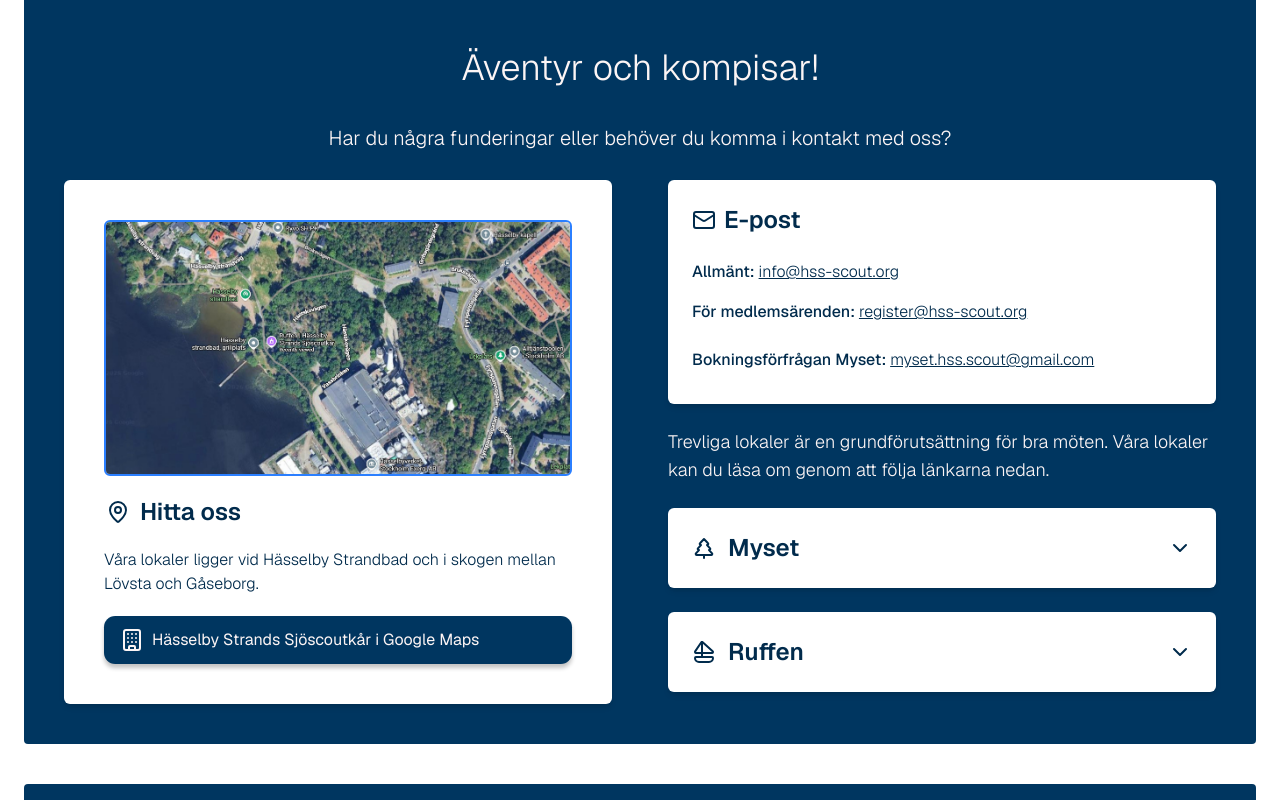
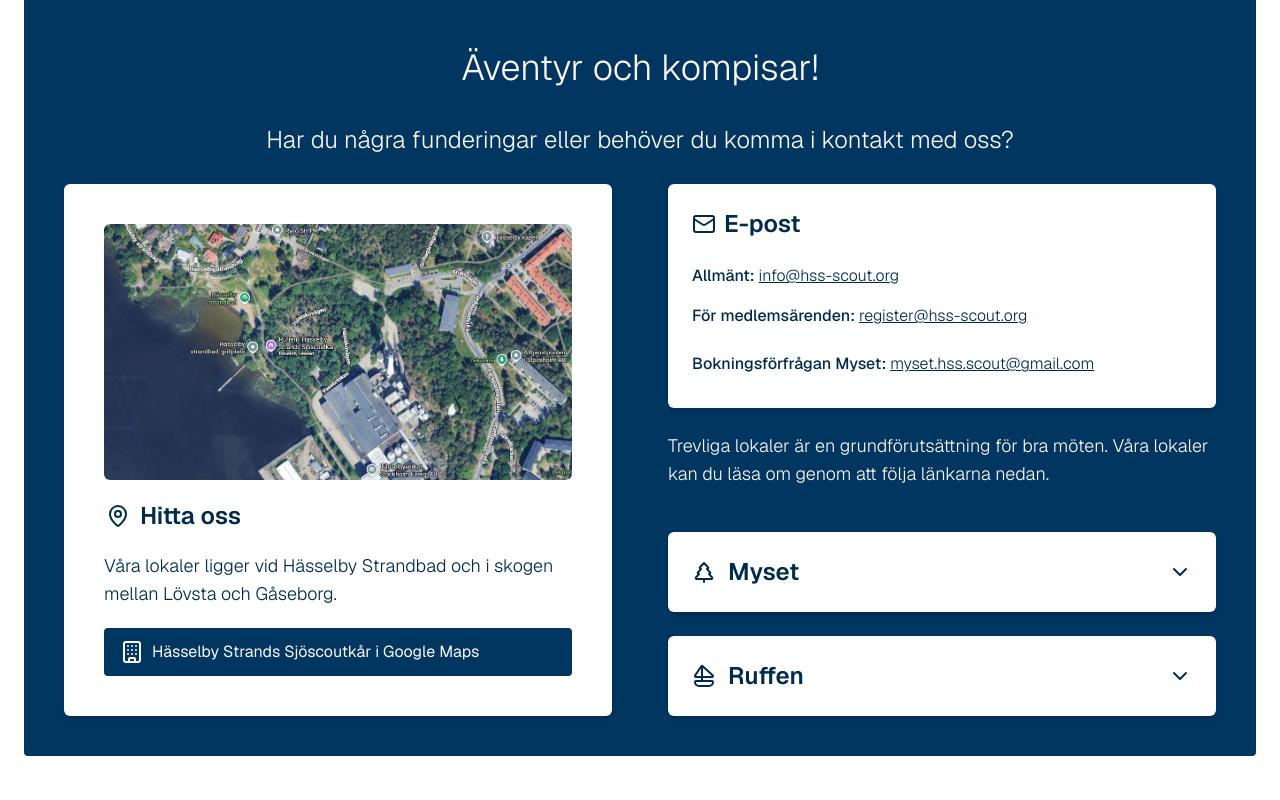
Before and after one commit to Busanz/hss_scouterna, a Next.js app: page /kontakta-oss in a window 1280 px wide. Shown: the part 500-1300 px from the top of the page. Built offline with nearby package versions, Linux system fonts and the light colour scheme.

Commit message:
contact us change border

```diff
--- a/src/app/globals.css
+++ b/src/app/globals.css
@@ -70,9 +70,9 @@ h2 {
   .btn {
     font-weight: 400;
     padding: 0.5rem 1rem;
-    border-radius: 0.7rem;
+    border-radius: 4px;
     cursor: pointer;
-    box-shadow: 0px 4px 4px 0px #0000003d;
+    /* box-shadow: 0px 4px 4px 0px #0000003d; */
   }
   .btn:hover {
     box-shadow: 0px 6px 8px 0px #00000052;
--- a/src/components/Maps.tsx
+++ b/src/components/Maps.tsx
@@ -1,20 +1,20 @@
-'use client'
+'use client';
 
 interface StaticMapProps {
-  src: string,
-  alt?:string,
+  src: string;
+  alt?: string;
 }
 
-const StaticMap = ({src, alt ='Map'}: StaticMapProps) => {
+const StaticMap = ({ src, alt = 'Map' }: StaticMapProps) => {
   return (
-    <div className="relative w-full h-48 md:h-56 lg:h-64 rounded-md overflow-hidden bg-blue-100 border-2 border-blue-500">
-    <img
-      src={src}
-      alt={alt}
-      className="absolute inset-0 w-full h-full object-cover"
-    />
+    <div className="relative w-full h-48 md:h-56 lg:h-64 rounded-md overflow-hidden">
+      <img
+        src={src}
+        alt={alt}
+        className="absolute inset-0 w-full h-full object-cover"
+      />
     </div>
-  )
-}
+  );
+};
 
-export default StaticMap
+export default StaticMap;
--- a/src/sections/ContactInfosection.tsx
+++ b/src/sections/ContactInfosection.tsx
@@ -1,15 +1,14 @@
 'use client';
 
 import { motion } from 'motion/react';
-import { Mail, MapPin, Building, TreePine, Sailboat } from "lucide-react"
+import { Mail, MapPin, Building, TreePine, Sailboat } from 'lucide-react';
 import { fadeUpAnimation } from '@/utils/animation';
 import LocationCard from '@/components/LocationCard';
 import StaticMap from '@/components/Maps';
 
 const ContactInfosection = () => {
   return (
-    <div className="flex flex-col w-full max-w-360 h-full bg-primary text-text-primary mt-10 md:mt-20 px-4 md:px-6 lg:px-10 py-5 md:py-10 mb-5 md:mb-10 rounded-sm">
-
+    <div className="flex flex-col w-full max-w-360 h-full bg-primary text-text-primary my-10 md:my-20 px-4 md:px-6 lg:px-10 py-5 md:py-10  rounded-sm">
       <motion.h1
         {...fadeUpAnimation}
         className="text-center text-2xl sm:text-3xl lg:text-4xl text-text-primary px-1 py-5"
@@ -17,13 +16,12 @@ const ContactInfosection = () => {
         Äventyr och kompisar!
       </motion.h1>
 
-      <h2 className="text-center md:text-xl font-semibold sm:text-lg pb-5">
+      <h2 className="text-center text-xl sm:text-2xl pb-5 font-light">
         Har du några funderingar eller behöver du komma i kontakt med oss?
       </h2>
 
       <div className="flex flex-col lg:flex-row gap-6 lg:gap-10 xl:gap-14">
         <div className="flex-1 min-h-0 space-y-6">
-
           <div className="bg-background rounded-md shadow-md p-4 md:p-5 lg:p-10 flex flex-col gap-5">
             <StaticMap src="/img/maps/hss-map.jpg" alt="HSS map" />
             <h3 className="text-xl md:text-2xl font-semibold flex items-center gap-2 text-text-secondary">
@@ -36,27 +34,32 @@ const ContactInfosection = () => {
               "
               >
                 <MapPin className="w-6 h-6" />
-              </span>Hitta oss
+              </span>
+              Hitta oss
             </h3>
-            <p className="text-sm md:text-base text-text-secondary">
-              Våra lokaler ligger vid Hässelby Strandbad och i skogen mellan Lövsta och Gåseborg.
+            <p className="sm:text-lg text-text-secondary">
+              Våra lokaler ligger vid Hässelby Strandbad och i skogen mellan
+              Lövsta och Gåseborg.
             </p>
             <a
               href="https://maps.app.goo.gl/UnkzfdoqAYyeze3c8"
               target="_blank"
               rel="noopener noreferrer"
-              className="btn bg-primary text-text-primary hover:opacity-90 inline-flex items-center gap-2"
+              className="btn bg-primary text-text-primary hover:opacity-90 inline-flex items-center gap-2 rounded-sm"
             >
-              <Building className="w-6 h-6" /> Hässelby Strands Sjöscoutkår i Google Maps
+              <Building className="w-6 h-6" /> Hässelby Strands Sjöscoutkår i
+              Google Maps
             </a>
           </div>
         </div>
 
         <div className="flex-1 space-y-6">
-
           <div className="bg-background text-text-secondary rounded-md shadow-md p-4 md:p-5 lg:p-6">
             <h3 className="text-2xl font-semibold pb-5 flex items-center gap-2">
-              <span aria-hidden="true"><Mail className="w-6 h-6" /></span>E-post
+              <span aria-hidden="true">
+                <Mail className="w-6 h-6" />
+              </span>
+              E-post
             </h3>
 
             <p className="mb-2">
@@ -81,7 +84,7 @@ const ContactInfosection = () => {
             </p>
           </div>
 
-          <p className="text-base md:text-lg font-light">
+          <p className="sm:text-lg pb-5 font-light">
             Trevliga lokaler är en grundförutsättning för bra möten. Våra
             lokaler kan du läsa om genom att följa länkarna nedan.
           </p>
```
